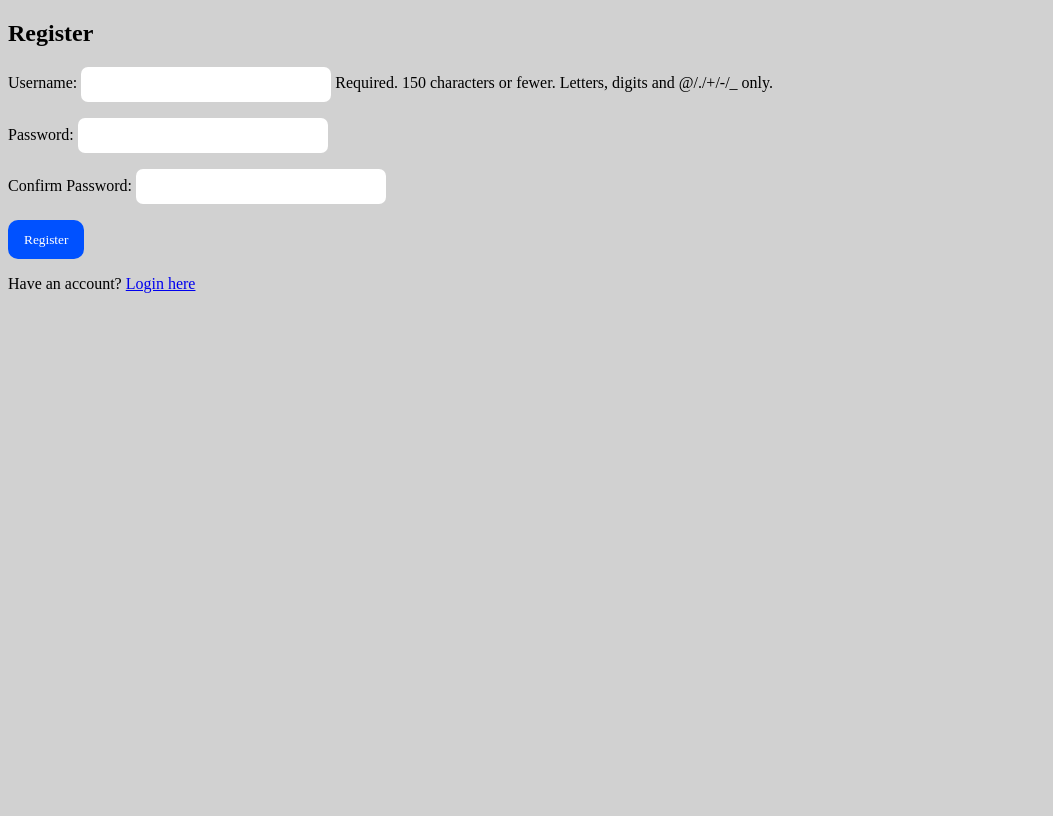
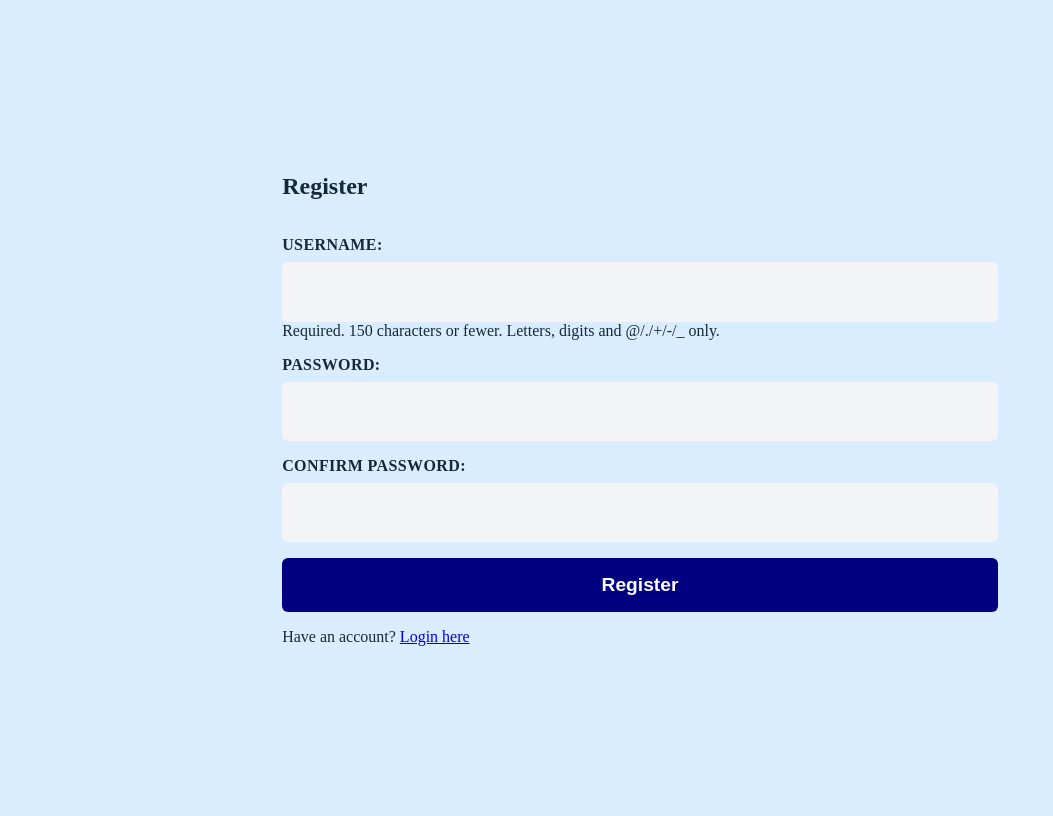
Before and after one commit to da-nn-yy/DanDjango-FisrtProject, a Django app: page /regist/ in a window 1280 px wide. Shown: the whole page, without its empty margins (0-1053 px from the left). Before the commit the page ends 293 px from the top, so only its background shows below. Run offline with Django 5.2, Linux system fonts and the light colour scheme.

Commit message:
modified style css

```diff
--- a/my-auth-project/myAuthProj/danAuth/static/css/style.css
+++ b/my-auth-project/myAuthProj/danAuth/static/css/style.css
@@ -1,28 +1,76 @@
-*{
+* {
   box-sizing: border-box;
-  font-family: "Poppins";
-  background-color: rgb(209, 209, 209);
+  transition: all 0.2s ease-in-out;
 }
 
+body {
+  font-family: 'Poppins';
+  color: rgb(19, 42, 59);
+  background-color: rgb(217, 237, 255);
+  display: flex;
+  justify-content: center;
+  align-self: center;
+  height: 100vh;
+  overflow: hidden;
+}
+.forms{
+  display: grid;
+  place-content:center;
+  height: 100vh;
+}
+h2{
+  text-align: left;
+}
+div{
+  margin-bottom: 1.5rem;
+}
 button{
-  background-color: rgb(0, 81, 255);
-  color: white;
-  border-radius: 10px;
-  padding:0.7rem 1rem;
-  border: none;
-  transition:all 0.3s ease-in-out;
-  font-weight: 500;
+    text-decoration: none;
+    padding: 1rem;
+    background-color: navy;
+    font-weight: 900;
+    color: white;
+    width: 100%;
+    border: none;
+    border-radius: 6px;
+    font-size: 1.2rem;
+    cursor: pointer;
+
 }
+
 button:hover{
-  background-color: rgb(0, 119, 255);
+  box-shadow: 6px 6px 10px rgba(0, 0, 0, 0.5)
 }
 button:active{
-  transform: scale(0.9);
+  /* transform: scale(0.9); */
+  box-shadow: 1px 1px rgba(0, 0, 0, 0.5);
+  opacity: 0.8;
 }
 input{
-  padding: 0.6rem 0.8rem;
-  width: 250px;
-  border-radius: 7px;
-  background-color: rgb(255, 255, 255);
+  width: 100%;
+  padding: 1.2rem 1.5rem;
+  border-radius: 6px;
   border: none;
+  background-color: rgb(243, 244, 245);
+  font-family: 'Poppins', sans-serif;
+  font-size: 1.1rem;
+  color: rgba(19, 42, 59, .8);
 }
+input:hover{
+  box-shadow: 6px 6px rgba(0, 0, 0, 0.5)
+}
+input:focus{
+  outline: none;
+  background-color: white;
+  box-shadow: 6px 6px rgba(0, 0, 0, 0.5)
+}
+label{
+  display: block;
+  text-transform: uppercase;
+  letter-spacing: 0.4px;
+  font-weight: 700;
+  margin-bottom: 0.5rem;
+}
+.form {
+  width: 100%;
+}
```
